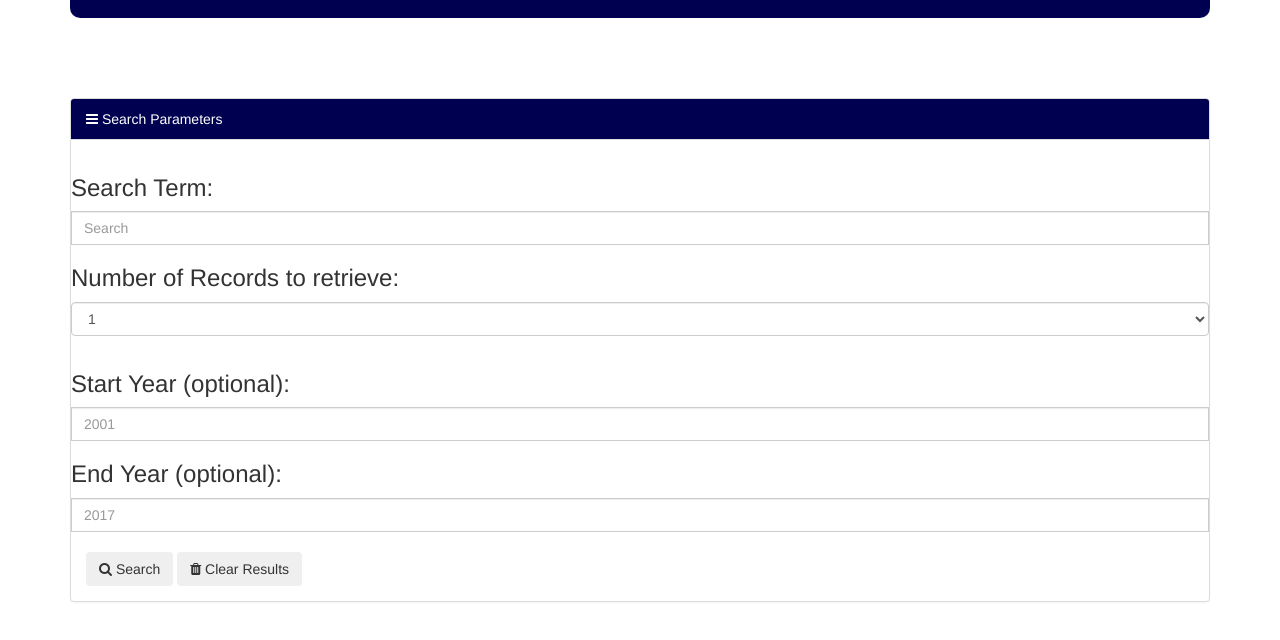
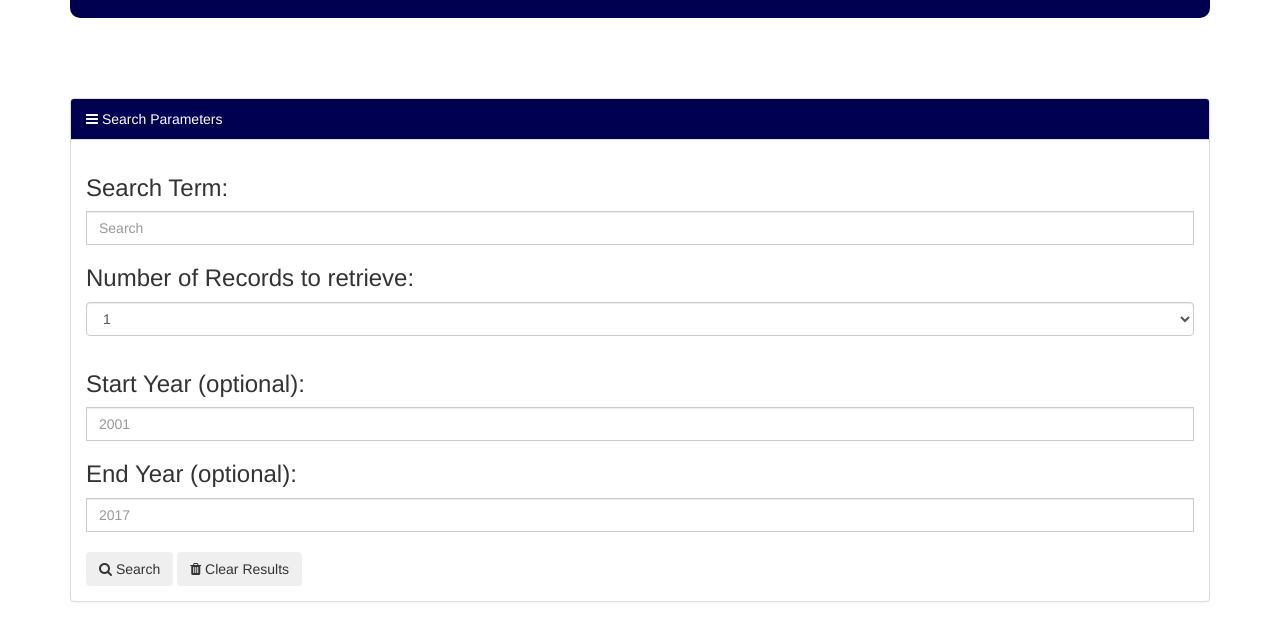
Before and after one commit to ryanxmccarthy/API-Project, a plain HTML site: page index.html in a window 1280 px wide. Shown: the part 116-756 px from the top of the page. Drawn offline with nearby package versions, Linux system fonts and the light colour scheme.

Commit message:
added padding

```diff
--- a/index.html
+++ b/index.html
@@ -34,7 +34,7 @@
 		  <div class="panel-body">
 
 			<div class= "row">
-        <div class= "col-md-12">
+		        <div class= "col-md-12 searchfield">
 		            <div class="row">
 		                <div class="input-group col-md-12">
 		                      <h3>Search Term:</h3>
--- a/style.css
+++ b/style.css
@@ -13,3 +13,7 @@ h1 {
 .panel-default > .panel-heading-custom {
 	background: #000050; color: white;
 }
+
+.searchfield {
+	padding: 0 30px;
+}
```
Lines whose indentation alone changed are shown as unchanged.
